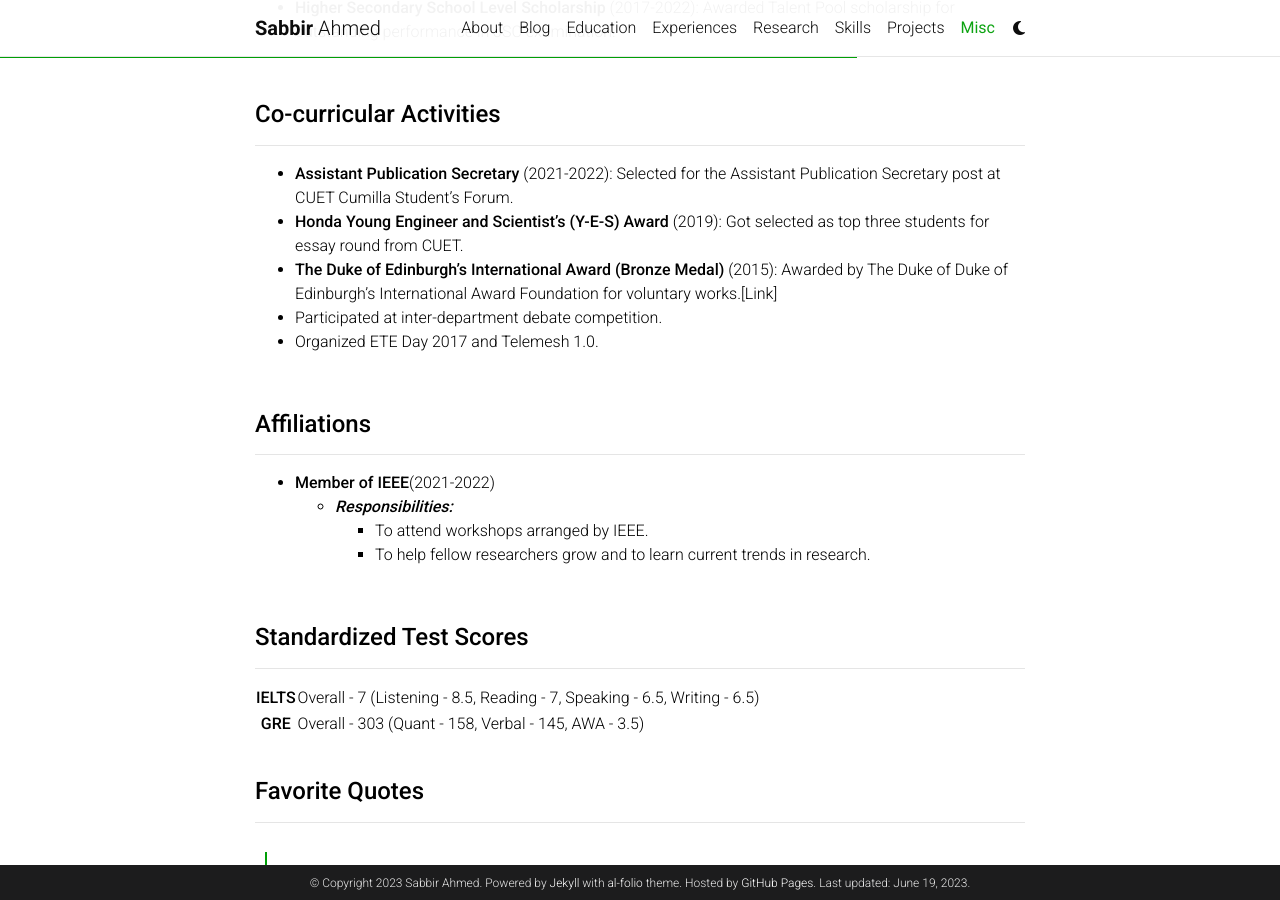
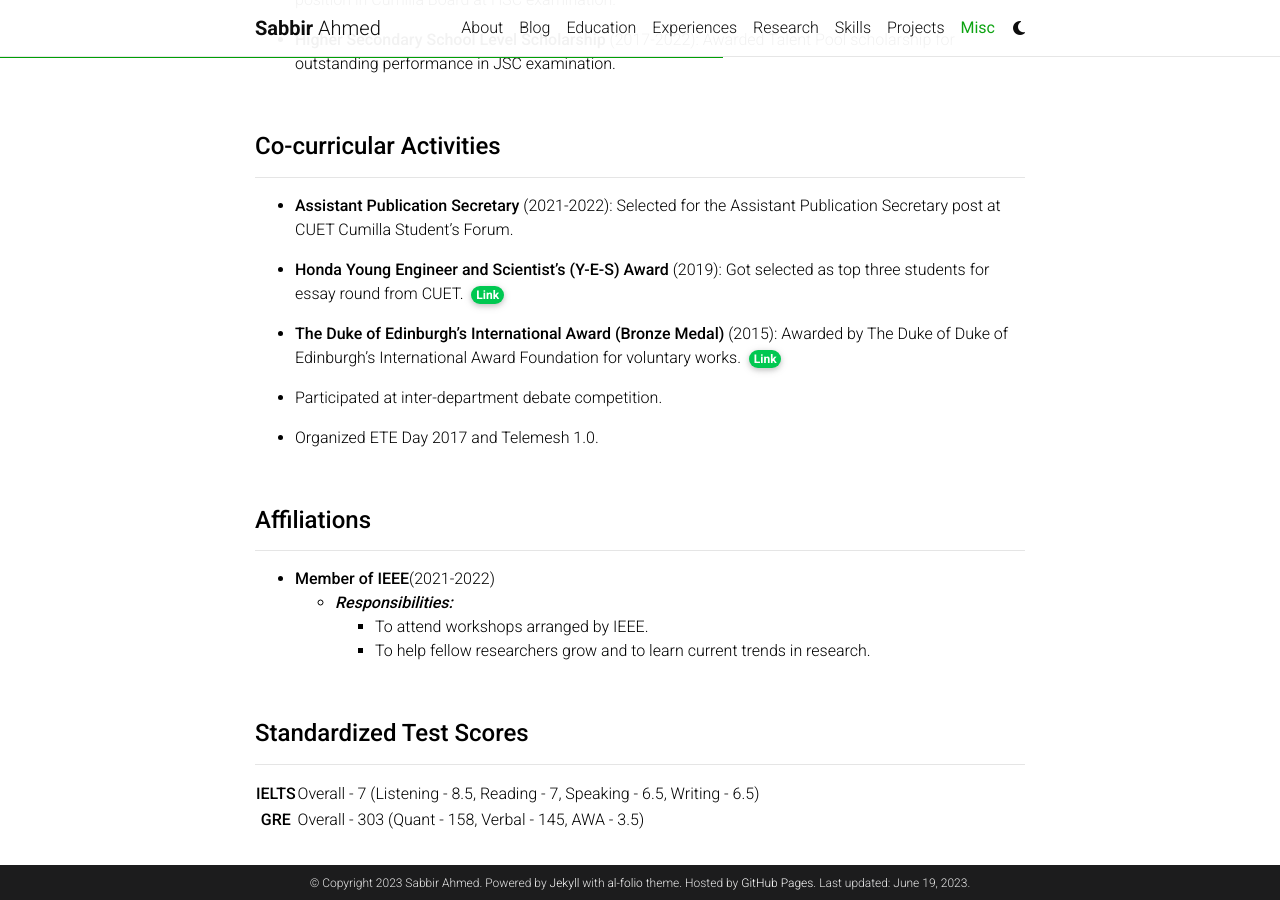
Before and after one commit to sabbir-ahmed12/sabbir-ahmed12.github.io, a Jekyll site: the page built from _pages/misc.md, in a window 1280 px wide and 900 px high, scrolled down 347 px. Built offline with Jekyll 4.4.1, drawn with Linux system fonts in a browser that asks for light colours; comment, search, counter and statistics services are not loaded; a style sheet for code colours, icons or effects is not loaded.

Commit message:
Updated info.

```diff
--- a/_config.yml
+++ b/_config.yml
@@ -6,7 +6,7 @@ title: blank # the website title (if blank, full name will be used instead)
 first_name: Sabbir
 middle_name:
 last_name: Ahmed
-email: sabbir.ahmed12@gmail.com
+email: sabbir.ahmed8012@gmail.com
 description: > # the ">" symbol means to ignore newlines until "footer_text:"
   This is Sabbir Ahmed's personal website.
 footer_text: >
--- a/_pages/misc.md
+++ b/_pages/misc.md
@@ -17,7 +17,9 @@ nav_order: 5
 ---
 
 - **Higher Secondary School Level Scholarship** (2017-2022): Awarded Talent Pool scholarship for obtaining 9th position in Cumilla Board at HSC examination.
+
 - **Secondary School Level Scholarship** (2014-2016): Awarded Talent Pool scholarship for obtaining 119th position in Cumilla Board at HSC examination.
+
 - **Higher Secondary School Level Scholarship** (2017-2022): Awarded Talent Pool scholarship for outstanding performance in JSC examination.
 
 <br />
@@ -27,9 +29,13 @@ nav_order: 5
 ---
 
 - **Assistant Publication Secretary** (2021-2022): Selected for the Assistant Publication Secretary post at CUET Cumilla Student's Forum.
-- **Honda Young Engineer and Scientist's (Y-E-S) Award** (2019): Got selected as top three students for essay round from CUET.
-- **The Duke of Edinburgh's International Award (Bronze Medal)** (2015): Awarded by The Duke of Duke of Edinburgh's International Award Foundation for voluntary works.[Link]
+
+- **Honda Young Engineer and Scientist's (Y-E-S) Award** (2019): Got selected as top three students for essay round from CUET.<a class="badge rounded-pill bg-success mx-2" href="https://drive.google.com/file/d/1A_zuSLGM8Noa0mLLQ1wETl3_k3K5d-KX/view?usp=sharing" target="_blank">Link</a>
+
+- **The Duke of Edinburgh's International Award (Bronze Medal)** (2015): Awarded by The Duke of Duke of Edinburgh's International Award Foundation for voluntary works.<a class="badge rounded-pill bg-success mx-2" href="https://drive.google.com/file/d/1PwiOXnZSZE-H6n5lxNtgcLlhgZX5c0LQ/view?usp=sharing" target="_blank">Link</a>
+
 - Participated at inter-department debate competition.
+
 - Organized ETE Day 2017 and Telemesh 1.0.
 
 <br />
```
